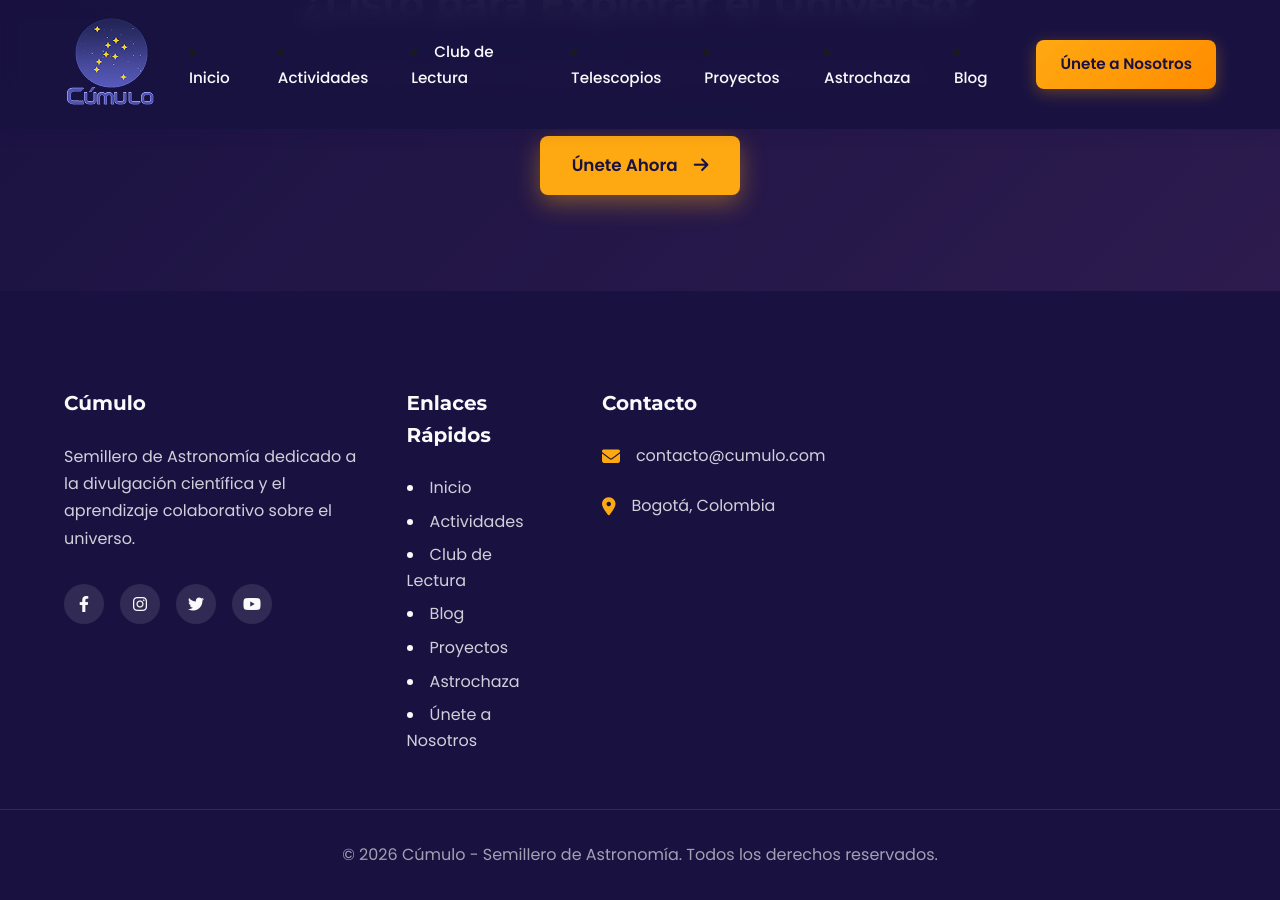
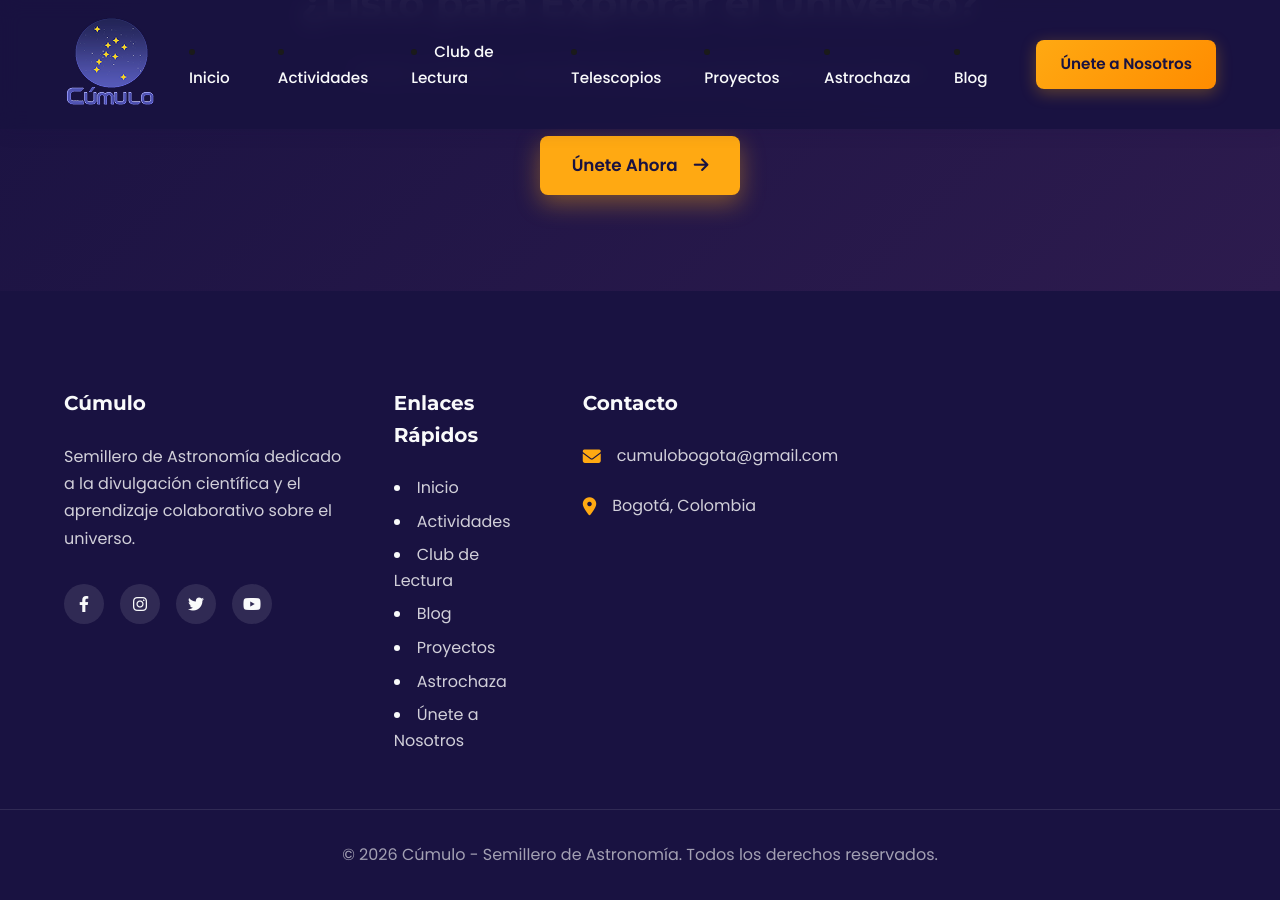
Before and after one commit to Cumulo-Bogota/Cumulo-Web-Bogota, a Jekyll site: the page built from index.html, in a window 1280 px wide and 900 px high, scrolled down 5240 px. Built offline with Jekyll 4.4.1, drawn with Linux system fonts in a browser that asks for light colours.

Commit message:
feat: social media links setup

```diff
--- a/_config.yml
+++ b/_config.yml
@@ -19,15 +19,21 @@
 # in the templates via {{ site.myvariable }}.
 
 title: Cúmulo Website
-email: cumulobogota@gmail.com
 description: >- # this means to ignore newlines until "baseurl:"
   Write an awesome description for your new site here. You can edit this
   line in _config.yml. It will appear in your document head meta (for
   Google search results) and in your feed.xml site description.
 baseurl: "/Cumulo-Web-Bogota/" # the subpath of your site, e.g. /blog
 url: "https://Cumulo-Bogota.github.io" # the base hostname & protocol for your site, e.g. http://example.com
-twitter_username: jekyllrb
-github_username:  jekyll
+
+# Contact links
+email: cumulobogota@gmail.com
+instagram: "https://www.instagram.com/cumulobogota"
+youtube: "https://www.youtube.com/@cumulobogota"
+tiktok: "https://www.tiktok.com/@cumulo_bogota"
+facebook: "https://www."
+twitter: "https://www.x.com/cumulobogota"
+threads: "https://www.threads.com/@cumulobogota"
 
 # Build settings
 plugins:
--- a/_includes/footer.html
+++ b/_includes/footer.html
@@ -9,10 +9,10 @@
           universo.
         </p>
         <div class="footer-social">
-          <a href="#" class="social-icon"><i class="fab fa-facebook-f"></i></a>
-          <a href="#" class="social-icon"><i class="fab fa-instagram"></i></a>
-          <a href="#" class="social-icon"><i class="fab fa-twitter"></i></a>
-          <a href="#" class="social-icon"><i class="fab fa-youtube"></i></a>
+          <a href="{{ site.facebook }}" target="_blank" class="social-icon"><i class="fab fa-facebook-f"></i></a>
+          <a href="{{ site.instagram }}" target="_blank" class="social-icon"><i class="fab fa-instagram"></i></a>
+          <a href="{{ site.twitter }}" target="_blank" class="social-icon"><i class="fab fa-twitter"></i></a>
+          <a href="{{ site.youtube }}" target="_blank" class="social-icon"><i class="fab fa-youtube"></i></a>
         </div>
       </div>
 
@@ -34,7 +34,7 @@
         <div class="footer-contact">
           <div class="contact-item">
             <i class="fas fa-envelope"></i>
-            <span>contacto@cumulo.com</span>
+            <span>{{ site.email }}</span>
           </div>
           <div class="contact-item">
             <i class="fas fa-map-marker-alt"></i>
```
